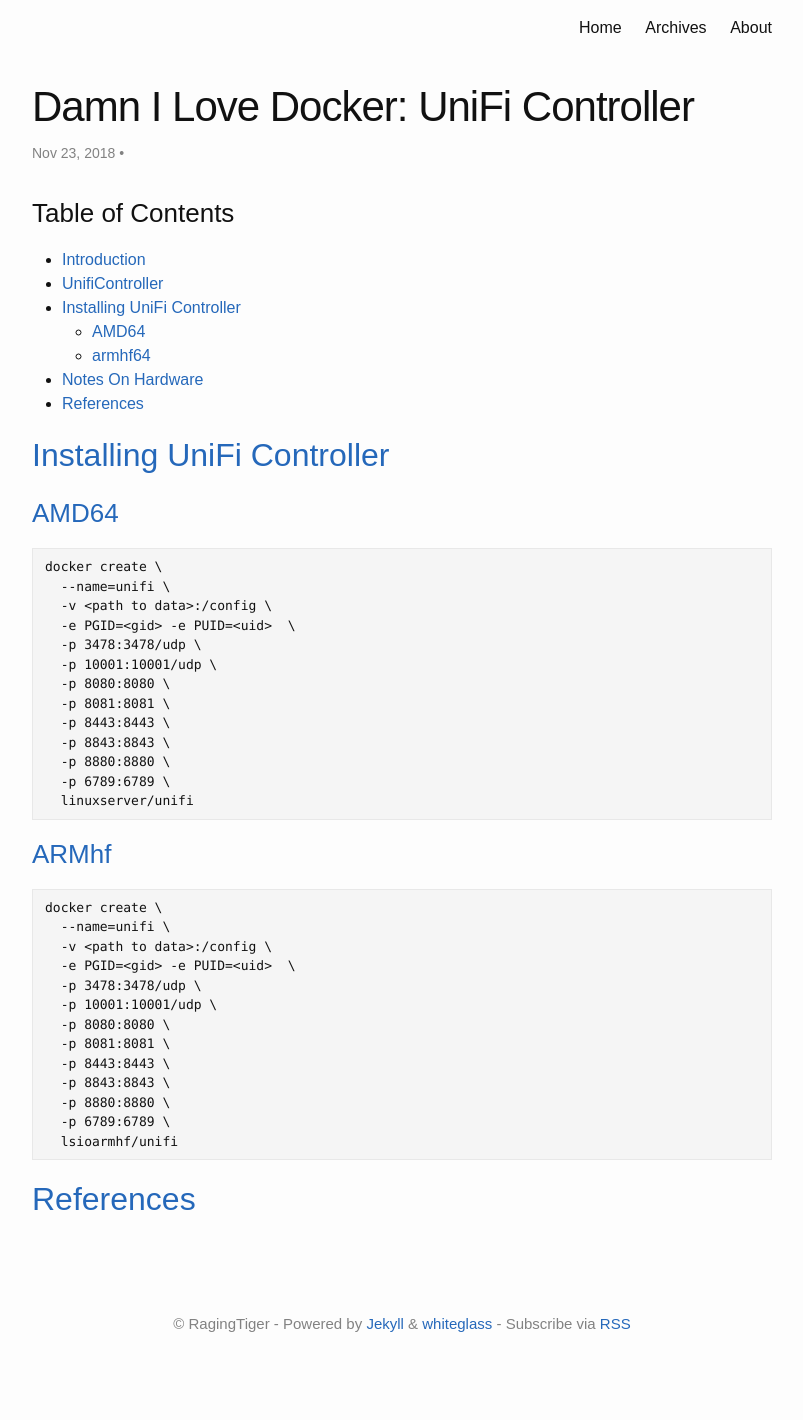
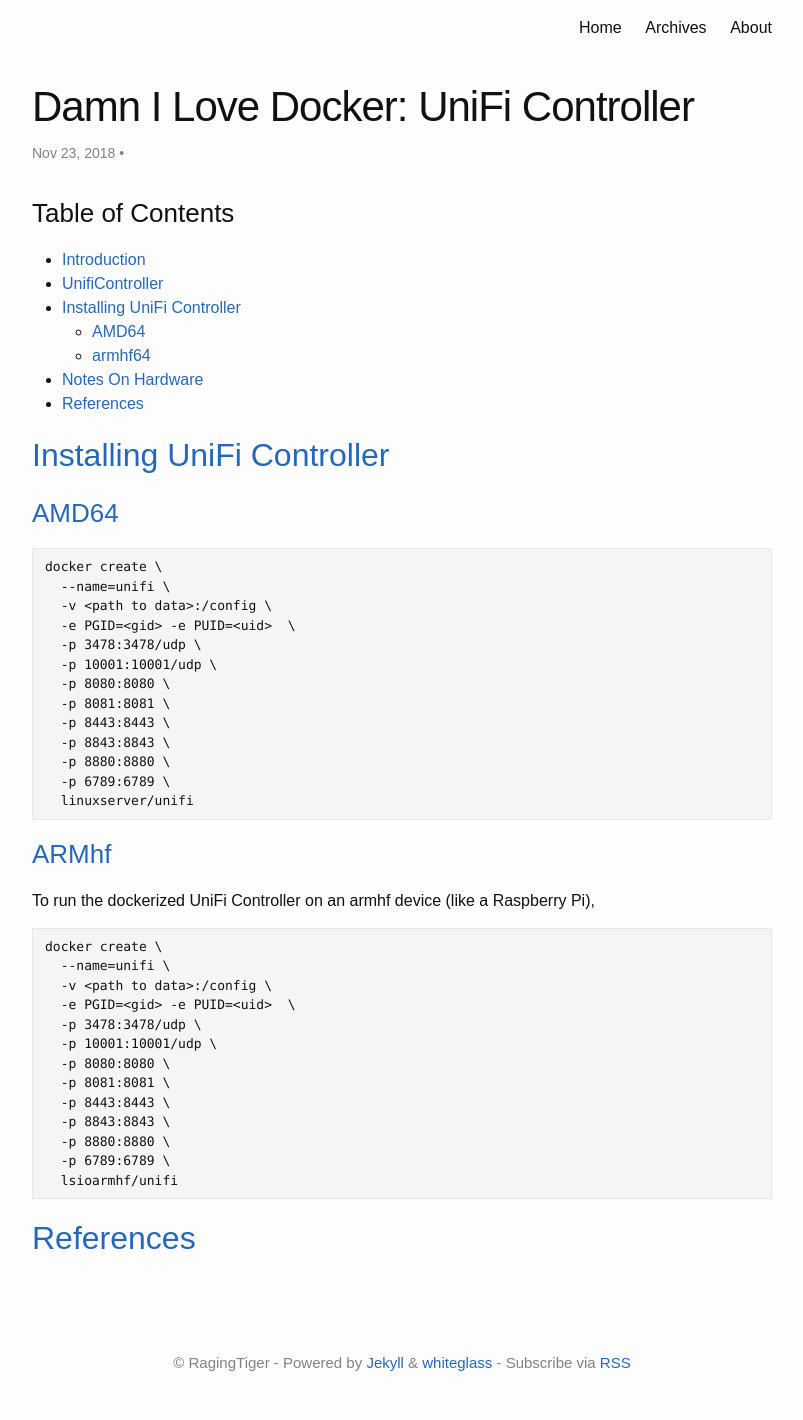
Before and after one commit to RagingTiger/RagingTiger.github.io, a Jekyll site: the page built from _posts/2018-11-23-docker-unifi-controller.md, in a window 1280 px wide. Shown: the whole page, without its empty margins (238-1041 px from the left). Built offline with Jekyll 4.4.1, drawn with Linux system fonts in a browser that asks for light colours; before the commit the page ends 1381 px from its top, so only the background shows below that.

Commit message:
Added more instructions to armhf section

````diff
--- a/_posts/2018-11-23-docker-unifi-controller.md
+++ b/_posts/2018-11-23-docker-unifi-controller.md
@@ -33,6 +33,7 @@ docker create \
 ```
 
 ### <a name="armhf"></a> [ARMhf](#toc)
+To run the dockerized UniFi Controller on an armhf device (like a Raspberry Pi),
 ```
 docker create \
   --name=unifi \
````
